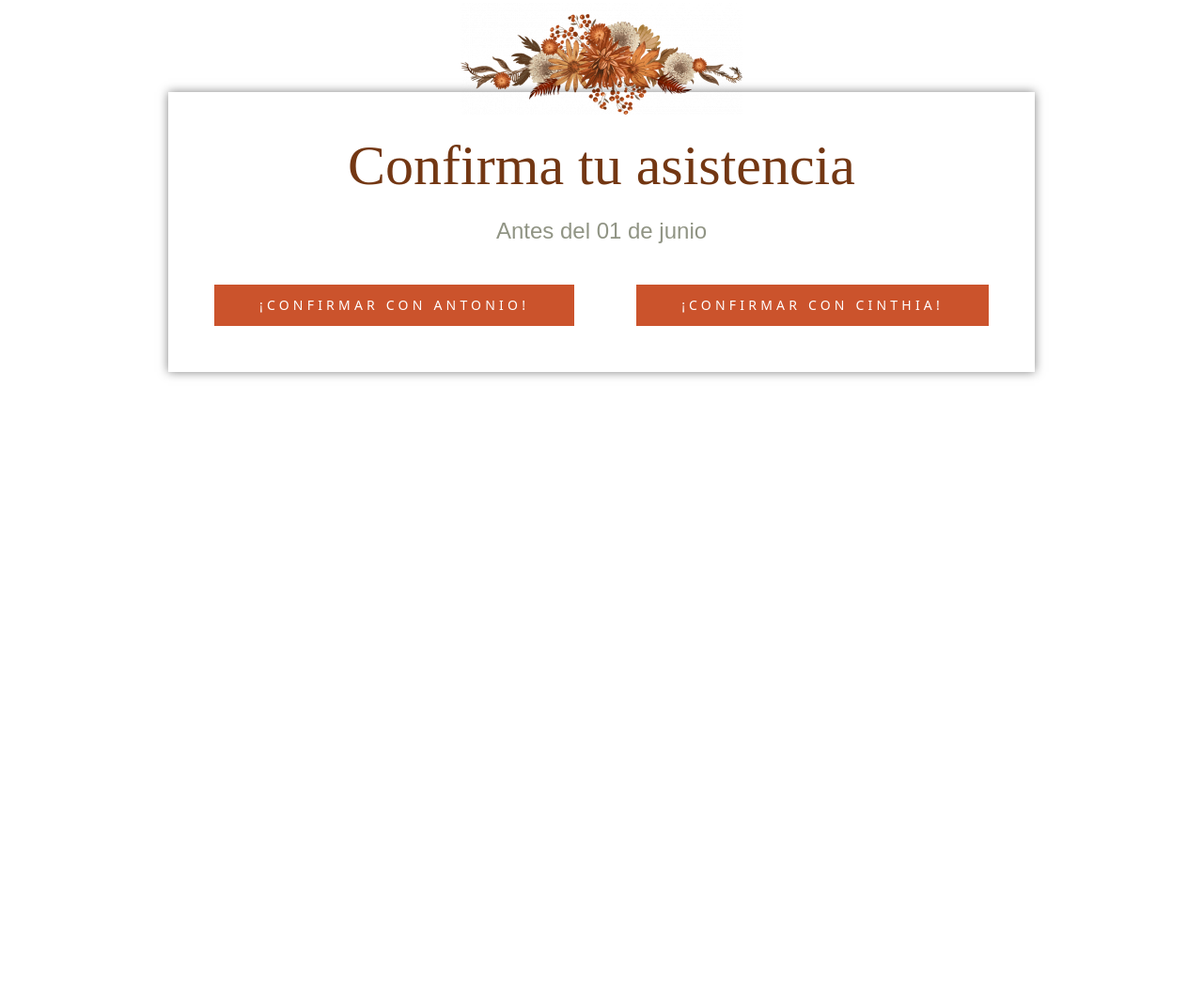
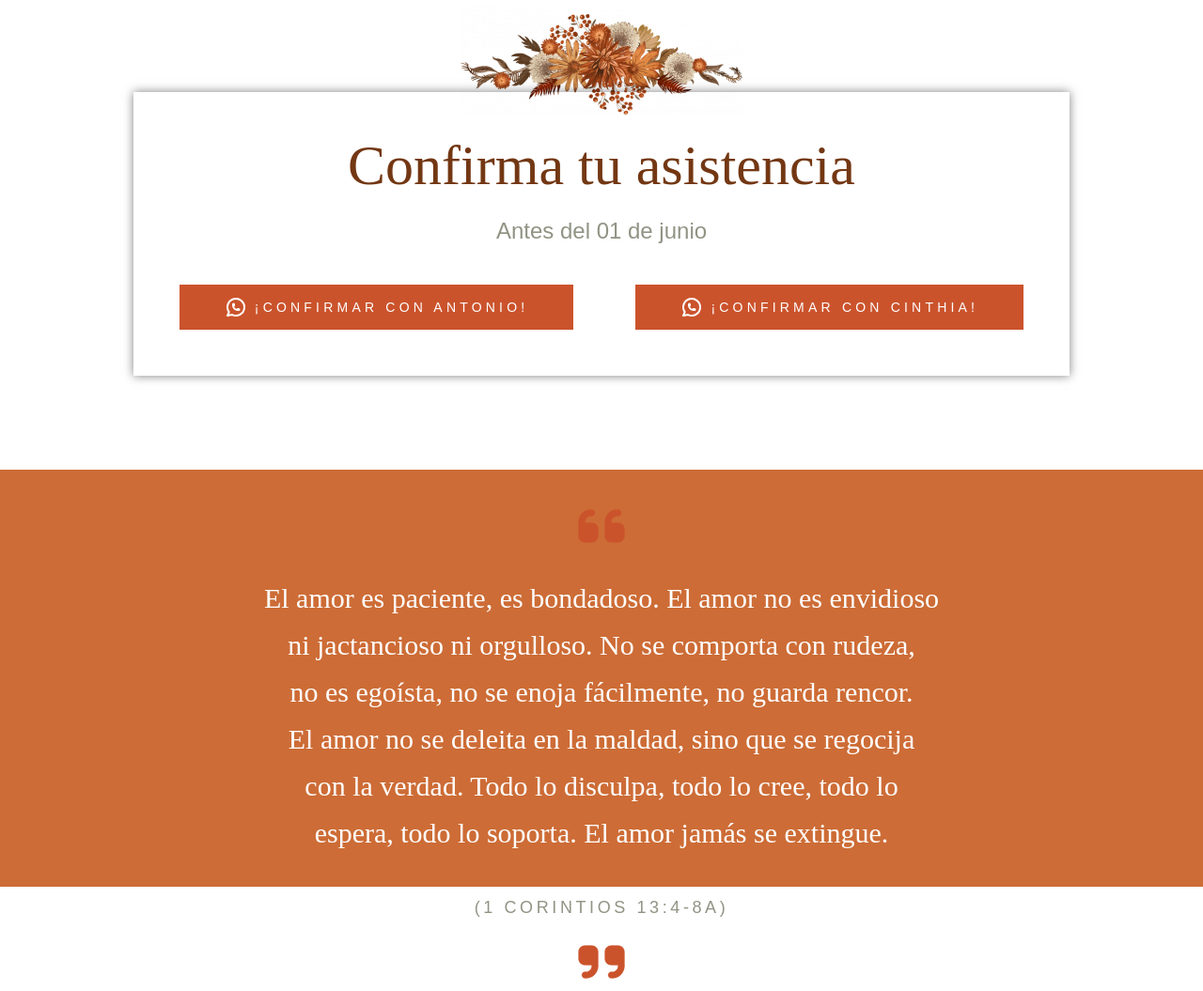
Before and after one commit to Asilvazavala/Wedding-invitation, an Astro site: page / in a window 1280 px wide. Shown: the part 2737-3792 px from the top of the page at 94% size. Before the commit the page ends 3213 px from the top, so only its background shows below. Built offline with nearby package versions, Linux system fonts and the light colour scheme; Astro itself is replaced by a stand-in of ours; a web font is replaced by a local one.

Commit message:
added component footer

```diff
--- /dev/null
+++ b/public/svgs/Quote.astro
@@ -0,0 +1,16 @@
+<svg
+  {...Astro.props}
+  xmlns="http://www.w3.org/2000/svg"
+  width="24"
+  height="24"
+  viewBox="0 0 448 512"
+  fill="#CB532C"
+  stroke="currentColor"
+  stroke-width="2"
+  stroke-linecap="round"
+  stroke-linejoin="round"
+>
+  <path
+    d="M0 216C0 149.7 53.7 96 120 96h8c17.7 0 32 14.3 32 32s-14.3 32-32 32h-8c-30.9 0-56 25.1-56 56v8h64c35.3 0 64 28.7 64 64v64c0 35.3-28.7 64-64 64H64c-35.3 0-64-28.7-64-64V320 288 216zm256 0c0-66.3 53.7-120 120-120h8c17.7 0 32 14.3 32 32s-14.3 32-32 32h-8c-30.9 0-56 25.1-56 56v8h64c35.3 0 64 28.7 64 64v64c0 35.3-28.7 64-64 64H320c-35.3 0-64-28.7-64-64V320 288 216z"
+  ></path></svg
+>
--- /dev/null
+++ b/public/svgs/Whatsapp.astro
@@ -0,0 +1,17 @@
+<svg
+  {...Astro.props}
+  xmlns="http://www.w3.org/2000/svg"
+  width="24"
+  height="24"
+  viewBox="0 0 24 24"
+  fill="none"
+  stroke="currentColor"
+  stroke-width="2"
+  stroke-linecap="round"
+  stroke-linejoin="round"
+  class="icon icon-tabler icons-tabler-outline icon-tabler-brand-whatsapp"
+  ><path stroke="none" d="M0 0h24v24H0z" fill="none"></path><path
+    d="M3 21l1.65 -3.8a9 9 0 1 1 3.4 2.9l-5.05 .9"></path><path
+    d="M9 10a.5 .5 0 0 0 1 0v-1a.5 .5 0 0 0 -1 0v1a5 5 0 0 0 5 5h1a.5 .5 0 0 0 0 -1h-1a.5 .5 0 0 0 0 1"
+  ></path></svg
+>
--- a/src/components/Confirm.astro
+++ b/src/components/Confirm.astro
@@ -1,12 +1,11 @@
 ---
-import ChurchIcon from "../../public/svgs/Church.astro";
-import CupIcon from "../../public/svgs/Cup.astro";
+import WhatsappIcon from "../../public/svgs/Whatsapp.astro";
 ---
 
 <main class="mt-[100px] flex flex-col justify-center items-center gap-y-6">
   <img src="./images/flowerMain.png" class="-mb-12" alt="Flor de adorno" />
   <article
-    class="flex flex-col justify-center items-center gap-y-6 shadow-xl mb-20 p-12"
+    class="flex flex-col justify-center items-center gap-y-6 shadow-xl p-12"
     style="box-shadow: 0px 0px 10px rgba(0, 0, 0, 0.5);"
   >
     <h2 class="text-primary font-normal text-6xl">Confirma tu asistencia</h2>
@@ -22,8 +21,10 @@ import CupIcon from "../../public/svgs/Cup.astro";
         target="_blank"
         rel="noopener"
         class="uppercase px-12 py-3 bg-secondary mt-4 border border-white tracking-[0.3em] text-sm
-         duration-300 hover:bg-white hover:border-secondary hover:text-secondary"
-        >¡Confirmar con Antonio!
+         duration-300 hover:bg-white hover:border-secondary hover:text-secondary flex justify-center
+         items-center gap-x-2"
+        ><WhatsappIcon class="size-5" />
+        <p>¡Confirmar con Antonio!</p>
       </a>
 
       <a
@@ -31,8 +32,10 @@ import CupIcon from "../../public/svgs/Cup.astro";
         target="_blank"
         rel="noopener"
         class="uppercase px-12 py-3 bg-secondary mt-4 border border-white tracking-[0.3em] text-sm
-         duration-300 hover:bg-white hover:border-secondary hover:text-secondary"
-        >¡Confirmar con Cinthia!
+         duration-300 hover:bg-white hover:border-secondary hover:text-secondary flex justify-center
+         items-center gap-x-2"
+        ><WhatsappIcon class="size-5" />
+        <p>¡Confirmar con Cinthia!</p>
       </a>
     </aside>
   </article>
--- /dev/null
+++ b/src/components/Footer.astro
@@ -0,0 +1,31 @@
+<main
+  class="mt-[100px] flex flex-col justify-center items-center gap-y-12 text-white"
+>
+  <h2 class="text-primary font-normal text-6xl">¡Te esperamos!</h2>
+  <article class="bg-third py-12 flex justify-center items-center w-full">
+    <span
+      >Copyright © 2024 Boda de Cinthia & Antonio | Hecho con amor por
+      <a
+        target="_blank"
+        rel="noopener"
+        href="https://as-work.vercel.app/"
+        class="underline text-primary hover:brightness-125 duration-300"
+        >Antonio Silva
+      </a>
+    </span>
+  </article>
+</main>
+
+<style>
+  h2 {
+    font-family: "Adamina", serif;
+  }
+
+  span {
+    font-family: "Mulish Variable", sans-serif;
+  }
+
+  input::placeholder {
+    color: #94a3b8;
+  }
+</style>
--- a/src/components/Parents.astro
+++ b/src/components/Parents.astro
@@ -22,8 +22,8 @@
     <aside class="flex flex-col justify-center items-center gap-y-2">
       <h2 class="text-primary font-semibold text-3xl">Padres de la Novia</h2>
       <div class="h-1 w-96 bg-third my-2"></div>
-      <span>Gloria Garcia Montoya</span>
       <span>Carlos Correa</span>
+      <span>Gloria García Montoya</span>
       <div class="h-1 w-96 bg-third my-2"></div>
     </aside>
   </article>
--- /dev/null
+++ b/src/components/Phrase.astro
@@ -0,0 +1,43 @@
+---
+import QuoteIcon from "../../public/svgs/Quote.astro";
+---
+
+<main
+  class="mt-[100px] flex flex-col justify-center items-center gap-y-6 bg-third py-8"
+>
+  <QuoteIcon class="text-secondary font-bold size-14" />
+  <p
+    class="text-white max-w-[800px] text-center text-3xl font-light text-balance leading-[50px]"
+  >
+    El amor es paciente, es bondadoso. El amor no es envidioso ni jactancioso ni
+    orgulloso. No se comporta con rudeza, no es egoísta, no se enoja fácilmente,
+    no guarda rencor. El amor no se deleita en la maldad, sino que se regocija
+    con la verdad. Todo lo disculpa, todo lo cree, todo lo espera, todo lo
+    soporta. El amor jamás se extingue.
+  </p>
+</main>
+
+<footer class="flex flex-col justify-center items-center">
+  <span class="text-gray mt-2 text-lg tracking-[0.2em] mb-4"
+    >(1 CORINTIOS 13:4-8A)</span
+  >
+  <QuoteIcon class="text-secondary font-bold size-14 rotate-180" />
+</footer>
+
+<style>
+  h2 {
+    font-family: "Adamina", serif;
+  }
+
+  span {
+    font-family: "Mulish Variable", sans-serif;
+  }
+
+  p {
+    font-family: "Alice", serif;
+  }
+
+  input::placeholder {
+    color: #94a3b8;
+  }
+</style>
--- /dev/null
+++ b/src/components/Picture.astro
@@ -0,0 +1,7 @@
+<main class="mt-[100px] flex justify-center items-center">
+  <img
+    src="./images/Cindy y yo.jpg"
+    class="size-96 object-cover rounded-full"
+    alt="Cinthia y Antonio"
+  />
+</main>
--- a/src/pages/index.astro
+++ b/src/pages/index.astro
@@ -4,6 +4,9 @@ import Hero from "../components/Hero.astro";
 import Parents from "../components/Parents.astro";
 import Place from "../components/Place.astro";
 import Confirm from "../components/Confirm.astro";
+import Phrase from "../components/Phrase.astro";
+import Picture from "../components/Picture.astro";
+import Footer from "../components/Footer.astro";
 ---
 
 <Layout title="Invitación - Boda de Cinthia y Antonio">
@@ -11,4 +14,7 @@ import Confirm from "../components/Confirm.astro";
   <Parents />
   <Place />
   <Confirm />
+  <Phrase />
+  <Picture />
+  <Footer />
 </Layout>
```
